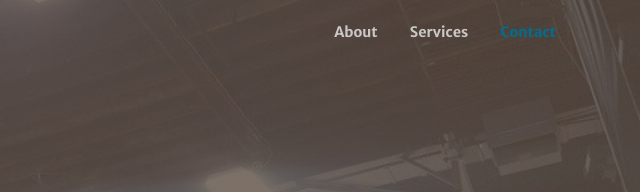
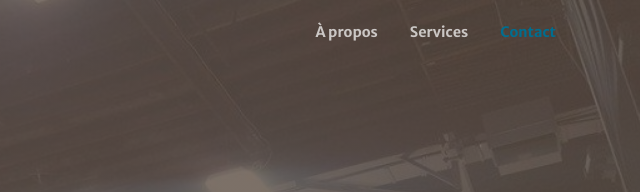
Before and after one commit to Olivierasselin/OliPhysio, a website with bundled scripts: page index.html in a window 1280 px wide. Shown: the top 192 px of the page, 639-1279 px from the left. Built offline with nearby package versions, Linux system fonts and the light colour scheme.

Commit message:
changement pour A propos au lieu de about

```diff
--- a/index.html
+++ b/index.html
@@ -40,7 +40,7 @@
       <div class="collapse navbar-collapse" id="navbarResponsive">
         <ul class="navbar-nav ml-auto my-2 my-lg-0">
           <li class="nav-item">
-            <a class="nav-link js-scroll-trigger" href="#about">About</a>
+            <a class="nav-link js-scroll-trigger" href="#about">À propos</a>
           </li>
           <li class="nav-item">
             <a class="nav-link js-scroll-trigger" href="#services">Services</a>
```
